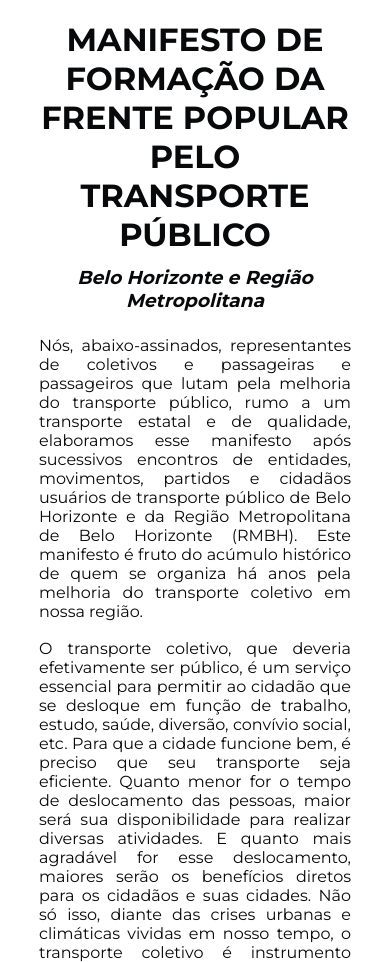
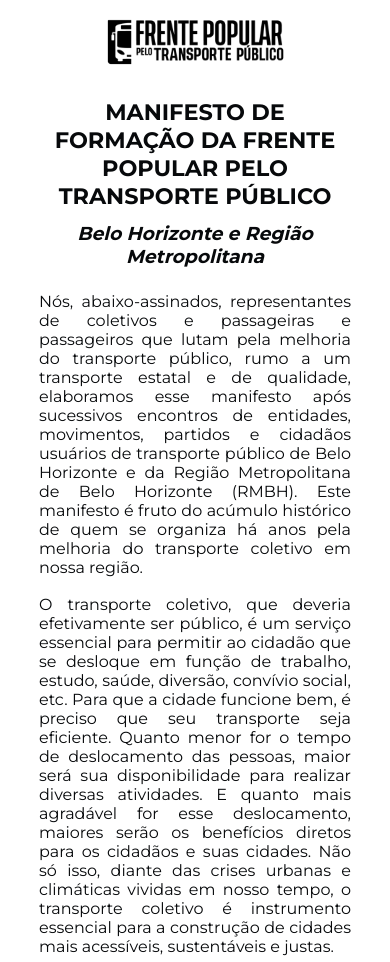
Before and after one commit to LuisAntonimo/manifesto-fpptp, a website built with Vite: page index.html in a window 390 px wide. Shown: the top 962 px of the page. Built offline with nearby package versions, Linux system fonts and the light colour scheme.

Commit message:
added logo

```diff
--- a/index.html
+++ b/index.html
@@ -9,6 +9,10 @@
 
 <body>
   <div id="app">
+
+    <header>
+      <img src="./public/fpptp.png" alt="logo da Frente Popular Pelo Transporte Público">
+    </header>
 
     <main>
       <div id="manifest-section">
--- a/src/style.scss
+++ b/src/style.scss
@@ -3,6 +3,14 @@
   margin:0;
   vertical-align:baseline;
   border:0
+  }
+
+  header {
+    margin: 2vw auto;
+    text-align: center;
+    img {
+      width: 25%;
+    }
   }
 
   body {
@@ -47,6 +55,8 @@
       ul {
         margin: 24px 48px;
         font-size: 1.14rem;
+        list-style: none;
+        text-align: left;
 
         li {
           margin: 12px 0;
@@ -55,5 +65,22 @@
     }
   }
 
+  @media screen and (max-width: 600px){
+    header {
+      img {
+        width: 50%;
+      }
+    }
+
+    body {
+
+      #manifest-section {
+        h1 {
+          font-size: 1.4rem;
+        }
+      }
+    }
+  }
+
 
 @import url('https://fonts.googleapis.com/css2?family=Montserrat:wght@400;700&display=swap')
```
Also changed, not shown: public/fpptp.png (added).
